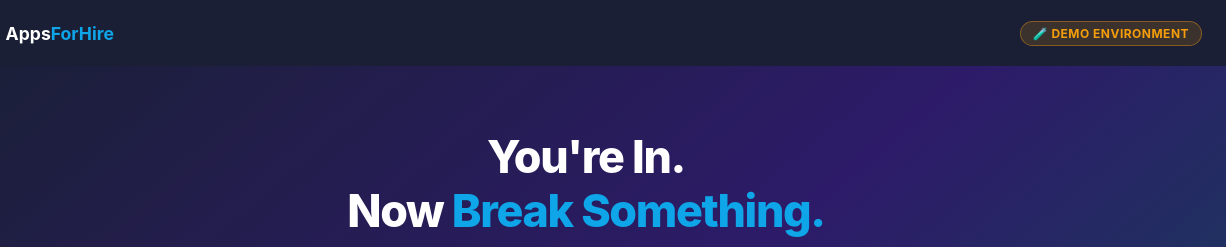
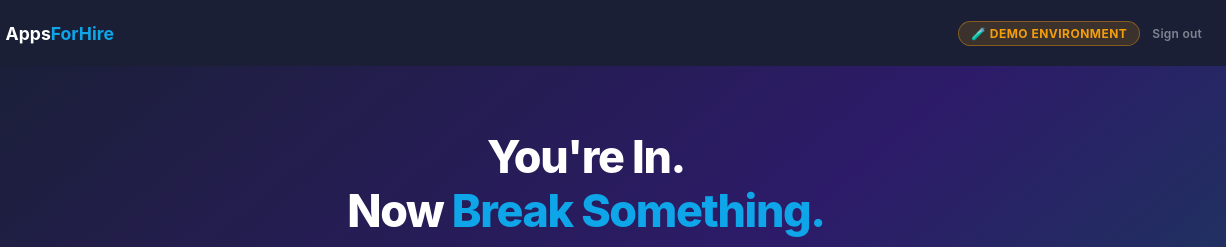
Before and after one commit to cosmicwombat/appsforhire.app, a plain HTML site: page demo/index.html in a window 1280 px wide. Shown: the top 247 px of the page, 54-1280 px from the left. Drawn offline with Linux system fonts and the light colour scheme.

Commit message:
Add logout, messaging, new build workflow

```diff
--- a/demo/index.html
+++ b/demo/index.html
@@ -39,6 +39,13 @@
       font-size: .75rem; font-weight: 700; letter-spacing: .04em;
       text-transform: uppercase;
     }
+    .header-right { display: flex; align-items: center; gap: .75rem; }
+    .logout-link {
+      color: rgba(255,255,255,.45); font-size: .75rem; font-weight: 600;
+      text-decoration: none; letter-spacing: .02em;
+      transition: color .15s;
+    }
+    .logout-link:hover { color: rgba(255,255,255,.85); }
     .hero {
       background: linear-gradient(140deg, var(--navy) 0%, #2d1b69 60%, #1a3a5c 100%);
       color: var(--white); text-align: center;
@@ -145,7 +152,10 @@
     </svg>
     <span>Apps<em>ForHire</em></span>
   </a>
-  <span class="demo-badge">🧪 Demo Environment</span>
+  <div class="header-right">
+    <span class="demo-badge">🧪 Demo Environment</span>
+    <a class="logout-link" href="/cdn-cgi/access/logout">Sign out</a>
+  </div>
 </header>
 
 <div class="hero">
```
Also changed, not shown: admin-site/index.html (+10 -0 lines).
